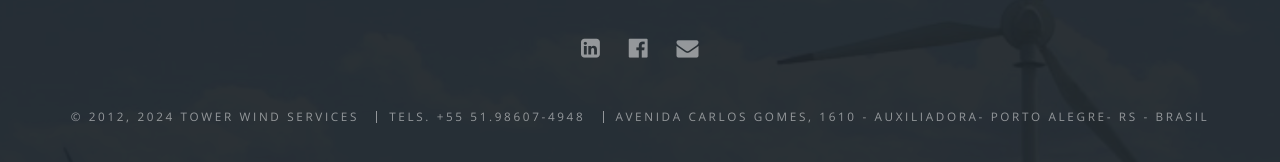
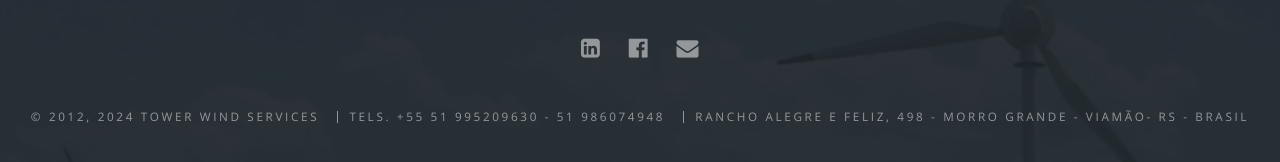
Before and after one commit to regrubeis/towerwindservices, a Jekyll site: the page built from index.md, in a window 1280 px wide and 900 px high, scrolled down 2283 px. Shown: the part 689-851 px from the top of the window. Built offline with Jekyll 4.4.1, drawn with Linux system fonts in a browser that asks for light colours.

Commit message:
Update footer.html

```diff
--- a/_includes/footer.html
+++ b/_includes/footer.html
@@ -28,8 +28,8 @@
     if site.owner.name %}{{ site.owner.name }}{%
     else %}{{ site.title }}{%
     endif %}</li>
-    <li> Tels. +55 51.98607-4948</li><!-- &amp; +55 51-3428-7163-->
-        <li> Avenida Carlos Gomes, 1610 - Auxiliadora- Porto Alegre- RS - Brasil </li>
+    <li> Tels. +55 51 995209630 - 51 986074948</li><!-- &amp; +55 51-3428-7163-->
+        <li> Rancho Alegre e Feliz, 498 - Morro Grande - Viamão- RS - Brasil </li>
     <!--li><a href="{{ '/credits/' | prepend: site.baseurl }}">Credits</a></li-->
   </ul>
 </footer>
```
